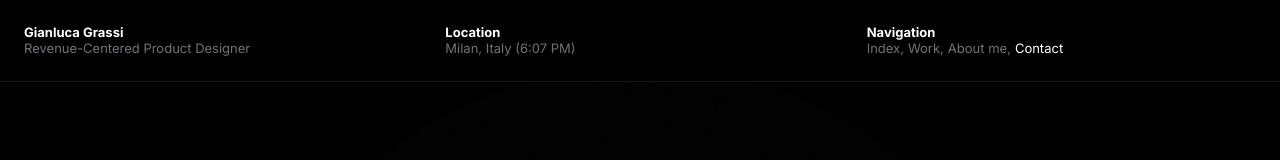
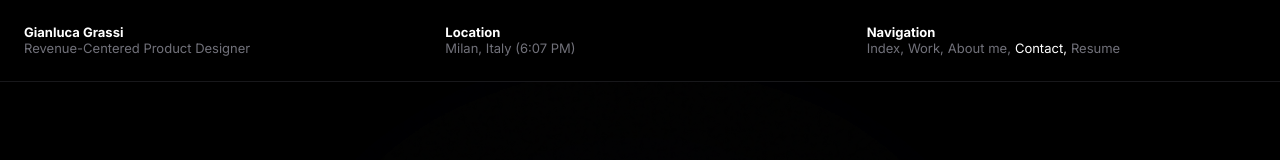
Before and after one commit to gian97ita-max/Grassi-Gianluca-Portfolio-, a React (Vite) app: page / in a window 1280 px wide. Shown: the top 160 px of the page. Built offline with nearby package versions, Linux system fonts and the light colour scheme.

Commit message:
Add files via upload

```diff
--- a/App.tsx
+++ b/App.tsx
@@ -118,6 +118,12 @@ const App: React.FC = () => {
     window.scrollTo(0, 0);
   };
 
+  const handleShowResume = (e?: React.MouseEvent) => {
+    if (e) e.preventDefault();
+    setCurrentView('resume');
+    window.scrollTo(0, 0);
+  };
+
   const handleBackToHome = () => {
     setCurrentView('main');
     window.scrollTo(0, 0);
@@ -231,7 +237,7 @@ const App: React.FC = () => {
       `}</style>
       {currentView === 'main' ? (
         <div className="pt-[100px] md:pt-[80px]">
-          <Navbar currentView={activeSection} onNavigate={handleNavigate} />
+          <Navbar currentView={activeSection} onNavigate={handleNavigate} onShowResume={handleShowResume} />
 
           <main className="transition-opacity duration-500">
             <Hero />
@@ -269,11 +275,11 @@ const App: React.FC = () => {
                       <div className="group relative w-fit">
                         <span className="text-[10px] uppercase tracking-widest text-zinc-600 mb-6 block font-mono">Get in touch</span>
                         <a
-                          href="mailto:hello@grassigianluca.com"
+                          href="mailto:gianlucagrassi97@icloud.com"
                           className="block group"
                         >
                           <span className="text-xl md:text-4xl font-extrabold tracking-tighter hover:text-zinc-400 transition-colors duration-500 border-b border-white group-hover:border-zinc-500 pb-1 break-all md:break-normal">
-                            hello@grassigianluca.com
+                            gianlucagrassi97@icloud.com
                           </span>
                         </a>
                       </div>
@@ -283,7 +289,7 @@ const App: React.FC = () => {
                           <span className="text-[10px] uppercase tracking-widest text-zinc-600 block font-mono">Connect</span>
                           <ul className="space-y-3 text-sm">
                             <li><a href="https://www.linkedin.com/in/grassigianlucagg/" target="_blank" rel="noopener noreferrer" className="text-zinc-400 hover:text-white transition-colors underline decoration-zinc-800 underline-offset-8">LinkedIn</a></li>
-                            <li><a href="https://ais-dev-aw4nqxuspxom6v6iivtohs-112891356495.europe-west2.run.app?view=resume" target="_blank" rel="noopener noreferrer" className="text-zinc-400 hover:text-white transition-colors underline decoration-zinc-800 underline-offset-8">My resume</a></li>
+                            <li><button onClick={handleShowResume} className="text-zinc-400 hover:text-white transition-colors underline decoration-zinc-800 underline-offset-8">My resume</button></li>
                           </ul>
                         </div>
                         <div className="space-y-6">
--- a/components/Navbar.tsx
+++ b/components/Navbar.tsx
@@ -5,9 +5,10 @@ import { Menu, X } from 'lucide-react';
 interface NavbarProps {
   currentView: string;
   onNavigate: (view: string) => void;
+  onShowResume: () => void;
 }
 
-const Navbar: React.FC<NavbarProps> = ({ currentView, onNavigate }) => {
+const Navbar: React.FC<NavbarProps> = ({ currentView, onNavigate, onShowResume }) => {
   const [time, setTime] = useState(new Date());
   const [isMenuOpen, setIsMenuOpen] = useState(false);
 
@@ -65,7 +66,8 @@ const Navbar: React.FC<NavbarProps> = ({ currentView, onNavigate }) => {
               <button onClick={() => onNavigate('index')} className={navLinkClass('index')}>Index,</button>
               <button onClick={() => onNavigate('work')} className={navLinkClass('work')}>Work,</button>
               <button onClick={() => onNavigate('about')} className={navLinkClass('about')}>About me,</button>
-              <button onClick={() => onNavigate('contact')} className={navLinkClass('contact')}>Contact</button>
+              <button onClick={() => onNavigate('contact')} className={navLinkClass('contact')}>Contact,</button>
+              <button onClick={onShowResume} className={navLinkClass('resume')}>Resume</button>
             </div>
           </div>
 
@@ -112,6 +114,15 @@ const Navbar: React.FC<NavbarProps> = ({ currentView, onNavigate }) => {
               >
                 Contact
               </button>
+              <button
+                onClick={() => {
+                  onShowResume();
+                  setIsMenuOpen(false);
+                }}
+                className={`text-4xl font-black tracking-tighter uppercase italic text-left ${currentView === 'resume' ? 'text-white' : 'text-zinc-800'}`}
+              >
+                Resume
+              </button>
             </div>
           </div>
 
--- a/components/Resume.tsx
+++ b/components/Resume.tsx
@@ -131,7 +131,7 @@ const Resume: React.FC<ResumeProps> = ({ onBack }) => {
 
           <div className="flex flex-col md:flex-row justify-between items-center border-y border-zinc-200 py-6 text-[11px] uppercase tracking-widest text-zinc-500 font-medium gap-4">
             <span className="text-center md:text-left">Languages · Italian Native · English Upper-Intermediate</span>
-            <a href="mailto:hello@grassigianluca.com" className="hover:text-black transition-colors">hello@grassigianluca.com</a>
+            <a href="mailto:gianlucagrassi97@icloud.com" className="hover:text-black transition-colors">gianlucagrassi97@icloud.com</a>
           </div>
         </header>
 
--- a/index.html
+++ b/index.html
@@ -1,7 +1,6 @@
 <!DOCTYPE html>
 <html lang="en" class="scroll-smooth">
   <head>
-    <link rel="icon" href="/favicon.ico">
     <meta charset="UTF-8" />
     <meta name="viewport" content="width=device-width, initial-scale=1.0" />
     <title>Gianluca Grassi | Revenue-Centered Product Designer</title>
```
